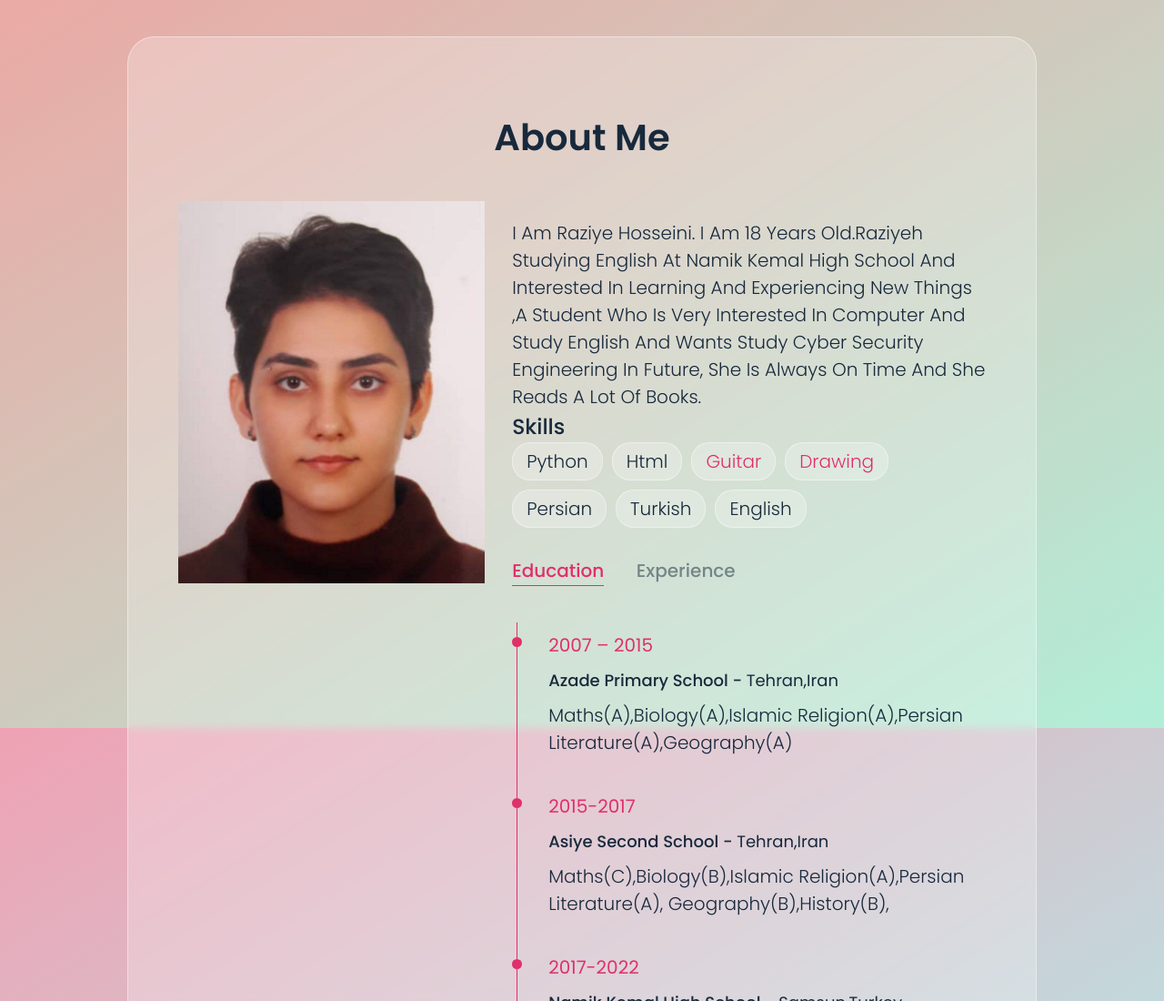
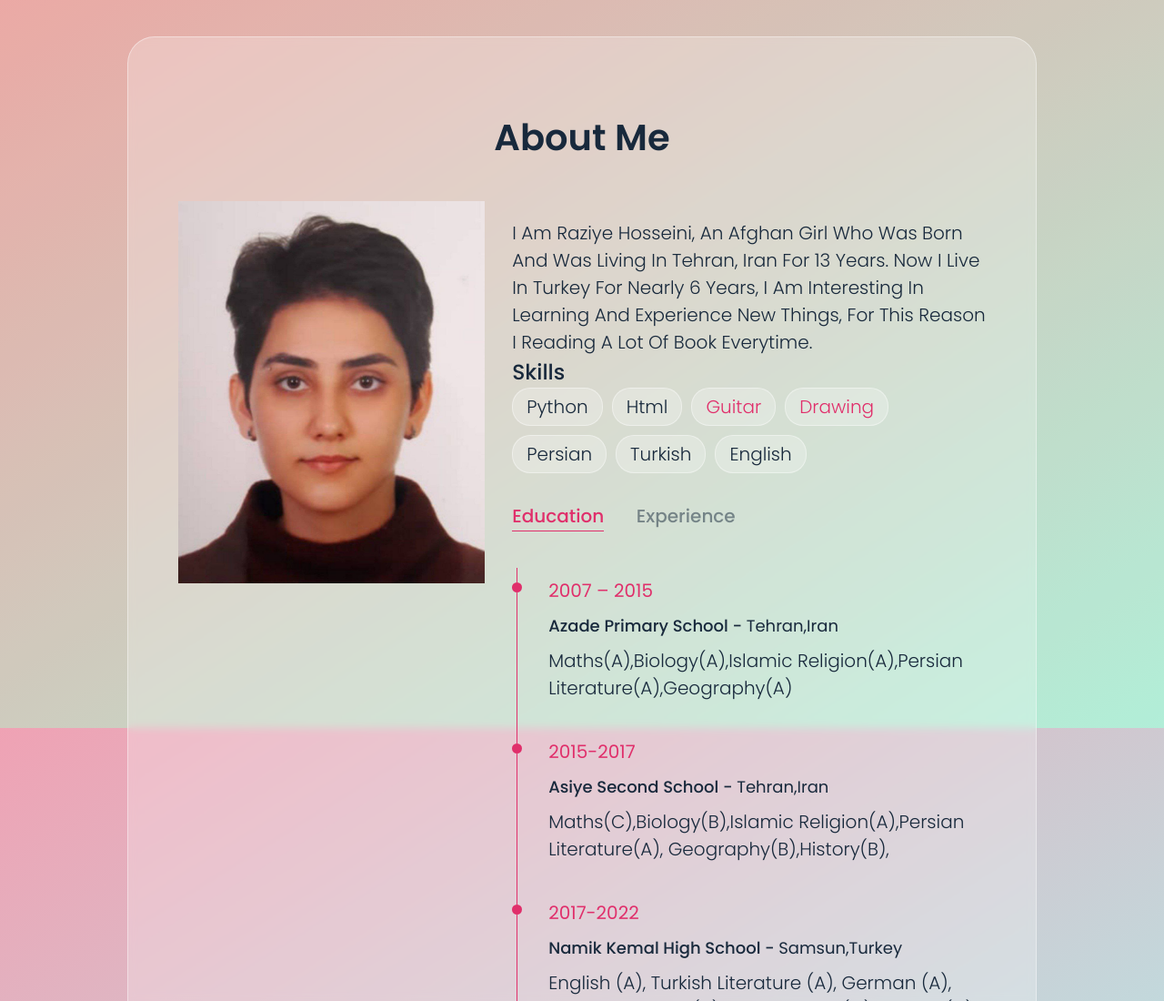
Before and after one commit to Rhosseini/Rhosseini.github.io, a plain HTML site: page About_me.html in a window 1280 px wide. Shown: the top 1100 px of the page at 91% size. Drawn offline with Linux system fonts and the light colour scheme.

Commit message:
Update About_me.html

```diff
--- a/About_me.html
+++ b/About_me.html
@@ -26,7 +26,7 @@
 					</div>
 				</div>
 				<div class="about-text">
-					<p>I am Raziye Hosseini. I am 18 years old.Raziyeh studying English at Namik Kemal high School and interested in learning and experiencing new things ,a student who is very interested in computer and study English and wants study Cyber Security Engineering in future, she is always on time and She reads a lot of books.</p>
+					<p> I am Raziye Hosseini, an Afghan girl who was born and was living in Tehran, Iran for 13 years. now i live in Turkey for nearly 6 years, i am interesting in learning and experience new things, for this reason i reading a lot of book everytime. </p>
 					<h3>skills</h3>
 					<div class="skills">
 						<a class="skill-item">Python</a>
```
